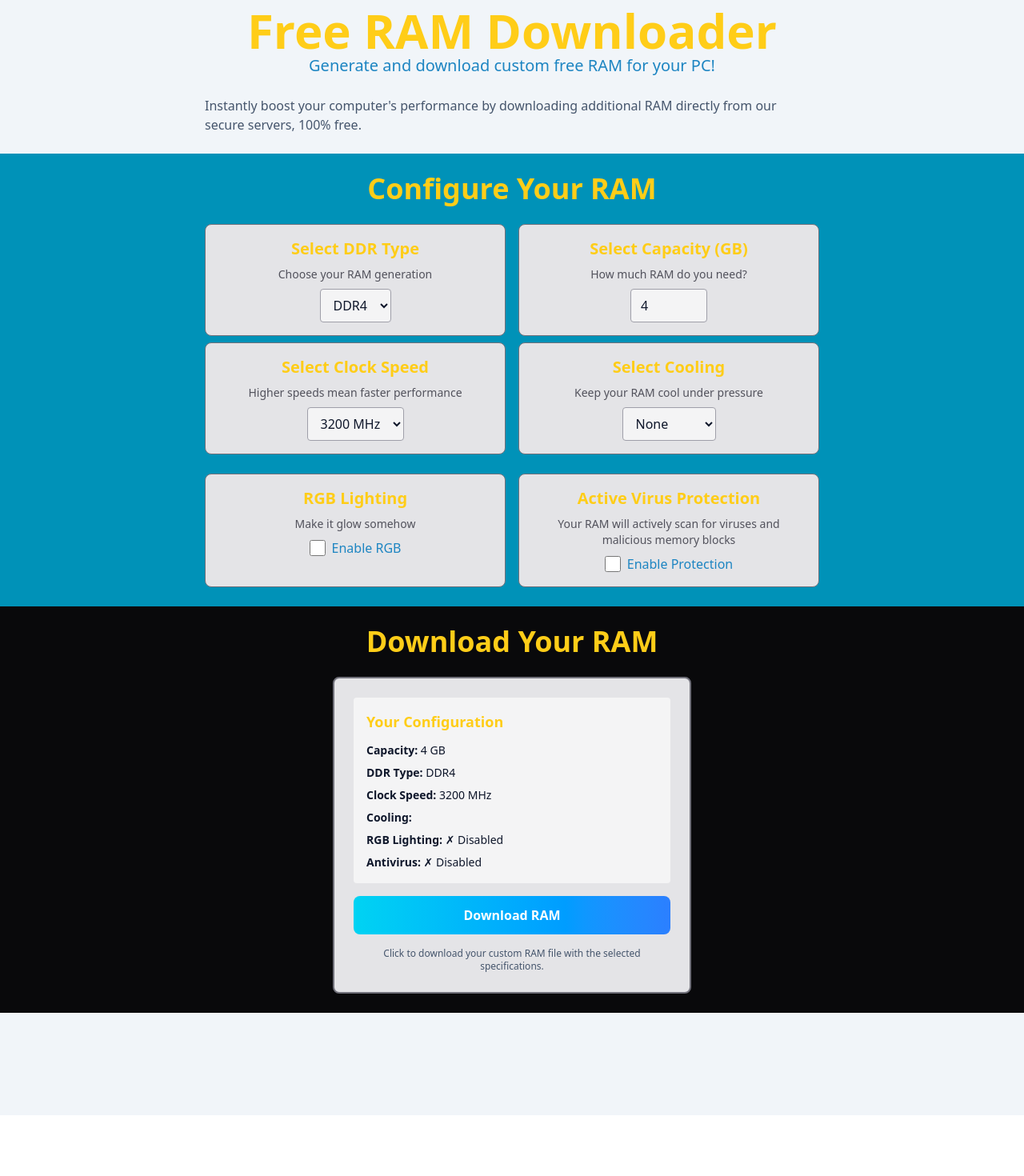
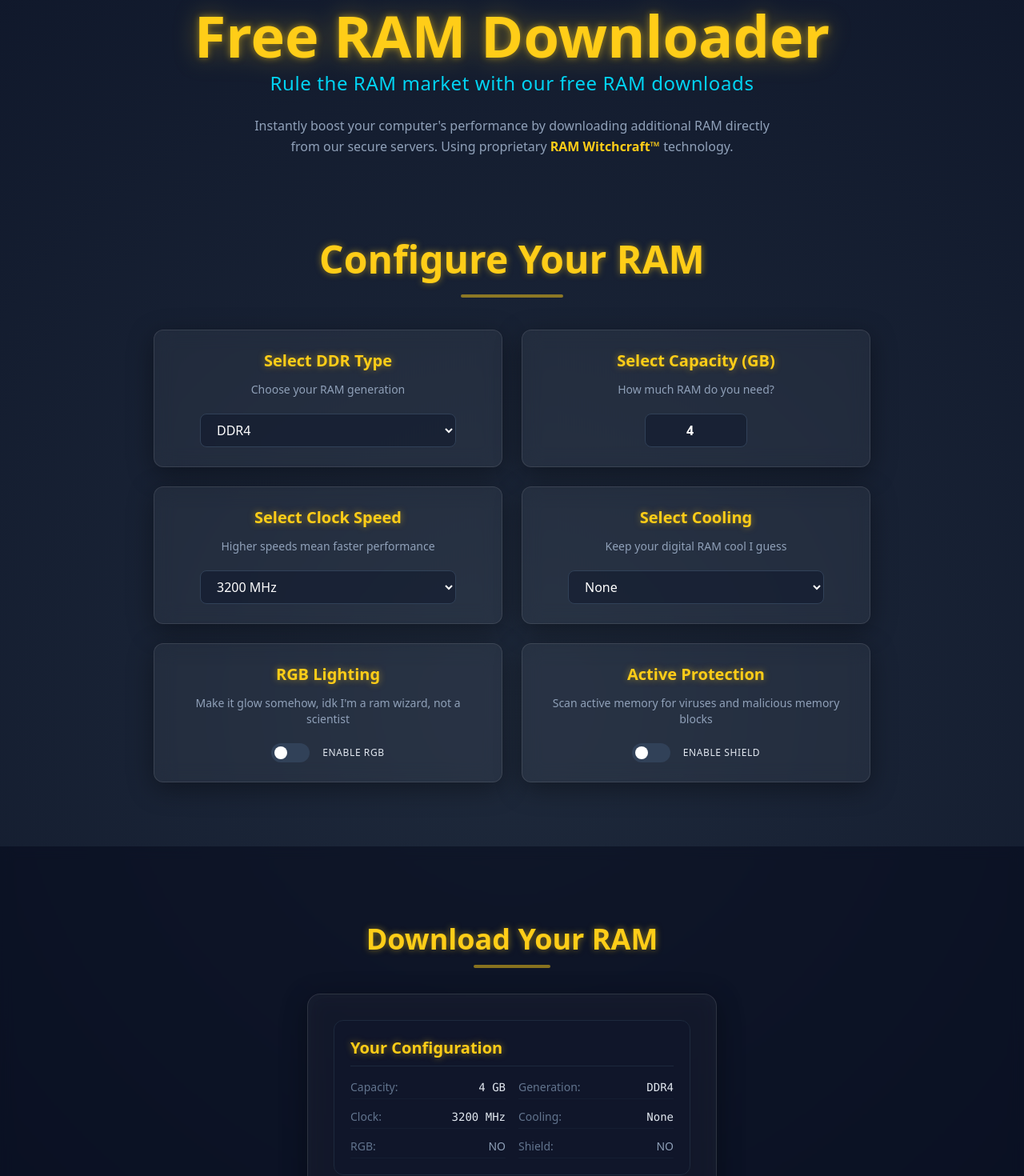
Before and after one commit to Zytronium/free_ram_downloader, a Next.js app: page / in a window 1280 px wide. Shown: the part 120-1590 px from the top of the page at 80% size. Before the commit the page ends 1514 px from the top, so only its background shows below. Built offline with nearby package versions, Linux system fonts and the light colour scheme; a web font is replaced by a local one.

Commit message:
Enhance styles with AI and a bit of human correction; add footer

```diff
--- a/src/app/globals.css
+++ b/src/app/globals.css
@@ -9,25 +9,65 @@
 }
 
 :root {
-  --background: #ffffff;
-  --foreground: #1d85c2;
+  --background: #0f172a;
+  --foreground: #f8fafc;
+  --accent: #38bdf8;
+  --accent-glow: rgba(56, 189, 248, 0.5);
+  --neon-yellow: #ffcd18;
+  --neon-yellow-glow: rgba(255, 205, 24, 0.5);
 }
 
 @theme inline {
   --color-text-light: #1d85c2;
   --color-text-dark: #74ccff;
   --color-text-neon: #ffcd18;
+  --animate-float: float 3s ease-in-out infinite;
+  --animate-glow: glow 2s ease-in-out infinite alternate;
+  --animate-pulse-slow: pulse 4s cubic-bezier(0.4, 0, 0.6, 1) infinite;
+
+  @keyframes glow {
+    from { box-shadow: 0 0 5px var(--accent-glow), 0 0 10px var(--accent-glow); }
+    to { box-shadow: 0 0 20px var(--accent-glow), 0 0 30px var(--accent-glow); }
+  }
 }
 
 @media (prefers-color-scheme: dark) {
   :root {
-    --background: #0a0a0a;
-    --foreground: #74ccff;
+    --background: #020617;
+    --foreground: #f8fafc;
   }
 }
 
 body {
-  background: var(--background);
+  background: radial-gradient(circle at center, #1e293b 0%, #0f172a 100%);
   color: var(--foreground);
   font-family: "Gltp Starion", Helvetica, sans-serif;
+  min-height: 100vh;
+  overflow-x: hidden;
 }
+
+.glass-card {
+  background: rgba(255, 255, 255, 0.05);
+  backdrop-filter: blur(12px);
+  -webkit-backdrop-filter: blur(12px);
+  border: 1px solid rgba(255, 255, 255, 0.1);
+  box-shadow: 0 8px 32px 0 rgba(0, 0, 0, 0.37);
+}
+
+.neon-border {
+  border: 1px solid var(--neon-yellow);
+  box-shadow: 0 0 10px var(--neon-yellow-glow);
+}
+
+.neon-text {
+  text-shadow: 0 0 8px var(--neon-yellow-glow);
+}
+
+.hover-lift {
+  transition: transform 0.2s ease, box-shadow 0.2s ease;
+}
+
+.hover-lift:hover {
+  transform: translateY(-4px);
+  box-shadow: 0 10px 25px -5px rgba(0, 0, 0, 0.4);
+}
--- a/src/app/page.tsx
+++ b/src/app/page.tsx
@@ -1,17 +1,19 @@
 import Header from "@/components/Header";
 import RAMConfigurator from "@/components/RAMConfigurator";
+import Footer from "@/components/Footer";
 
 export default function Home() {
   return (
     <div
-      className="flex min-h-screen w-full flex-col items-center bg-slate-100 font-sans dark:bg-slate-900">
+      className="flex min-h-screen w-full flex-col items-center font-sans">
       <main
-        className="flex min-h-screen w-full flex-col items-center py-32">
-        <div className="w-full max-w-3xl flex flex-col items-center">
+        className="flex min-h-screen w-full flex-col items-center pt-32">
+        <div className="w-full max-w-4xl px-6 flex flex-col items-center">
           <Header />
         </div>
         <RAMConfigurator />
       </main>
+      <Footer />
     </div>
   );
 }
--- a/src/components/ConfigureSection.tsx
+++ b/src/components/ConfigureSection.tsx
@@ -7,14 +7,16 @@ function ConfigWidget(props: {
   children?: ReactNode
 }) {
   return (
-    <div className="flex flex-col gap-2 bg-zinc-200 dark:bg-zinc-800 p-4
-    rounded-lg items-center border-1 border-zinc-500 w-full">
-      <h3 className="text-xl font-bold text-text-neon">{props.title}</h3>
+    <div className="flex flex-col gap-3 glass-card p-6
+    rounded-xl items-center w-full hover-lift transition-all group">
+      <h3 className="text-xl font-bold text-text-neon neon-text group-hover:scale-105 transition-transform">{props.title}</h3>
       {props.description && (
         <p
-          className="text-sm text-zinc-600 dark:text-zinc-400 text-center">{props.description}</p>
+          className="text-sm text-slate-400 text-center">{props.description}</p>
       )}
-      {props.children}
+      <div className="mt-2 w-full flex justify-center">
+        {props.children}
+      </div>
     </div>
   );
 }
@@ -45,18 +47,20 @@ export default function ConfigureSection(props: ConfigureSectionProps) {
   } = props;
 
   return (
-    <section id="confirgure" className="bg-cyan-600 w-full flex items-center justify-center py-6 px-16 flex-col">
-      <div className="w-full max-w-3xl flex flex-col items-center">
-        <h2 className="text-4xl font-bold text-text-neon">Configure Your RAM</h2>
-        <Spacer />
-        <div className="flex flex-row gap-4 w-full max-w-200">
-          <div className="flex flex-col gap-2 w-100 min-w-0">
+    <section id="configure" className="w-full flex items-center justify-center py-20 px-6 flex-col">
+      <div className="w-full max-w-5xl flex flex-col items-center">
+        <h2 className="text-5xl font-bold text-text-neon neon-text mb-16 relative">
+          Configure Your RAM
+          <div className="absolute -bottom-6 left-1/2 -translate-x-1/2 w-32 h-1 bg-text-neon rounded-full animate-pulse-slow"></div>
+        </h2>
+        <div className="grid grid-cols-1 md:grid-cols-2 gap-6 w-full max-w-4xl">
+          <div className="flex flex-col gap-6">
             <ConfigWidget title="Select DDR Type"
                           description="Choose your RAM generation">
             <select
                 value={ddr}
                 onChange={(e) => setDdr(e.target.value)}
-                className="px-3 py-2 rounded bg-zinc-100 dark:bg-zinc-700 text-slate-900 dark:text-white border border-zinc-400"
+                className="w-full max-w-xs px-4 py-2 rounded-lg bg-slate-900/50 text-white border border-slate-700 focus:border-cyan-500 outline-none transition-colors cursor-pointer"
               >
                 <option value="DDR3">DDR3</option>
                 <option value="DDR4">DDR4</option>
@@ -69,7 +73,7 @@ export default function ConfigureSection(props: ConfigureSectionProps) {
             <select
                 value={clock}
                 onChange={(e) => setClock(e.target.value)}
-                className="px-3 py-2 rounded bg-zinc-100 dark:bg-zinc-700 text-slate-900 dark:text-white border border-zinc-400"
+                className="w-full max-w-xs px-4 py-2 rounded-lg bg-slate-900/50 text-white border border-slate-700 focus:border-cyan-500 outline-none transition-colors cursor-pointer"
               >
                 <option value="2400">2400 MHz</option>
                 <option value="3200">3200 MHz</option>
@@ -79,7 +83,7 @@ export default function ConfigureSection(props: ConfigureSectionProps) {
             </ConfigWidget>
           </div>
 
-          <div className="flex flex-col gap-2 w-100 min-w-0">
+          <div className="flex flex-col gap-6">
             <ConfigWidget title="Select Capacity (GB)"
                           description="How much RAM do you need?">
             <input
@@ -88,16 +92,16 @@ export default function ConfigureSection(props: ConfigureSectionProps) {
                 max="1024"
                 value={size}
                 onChange={(e) => setSize(Number(e.target.value))}
-                className="px-3 py-2 rounded bg-zinc-100 dark:bg-zinc-700 text-slate-900 dark:text-white border border-zinc-400 w-24"
+                className="w-32 px-4 py-2 rounded-lg bg-slate-900/50 text-white border border-slate-700 focus:border-cyan-500 outline-none transition-colors text-center font-bold"
               />
             </ConfigWidget>
 
             <ConfigWidget title="Select Cooling"
-                          description="Keep your RAM cool under pressure">
+                          description="Keep your digital RAM cool I guess">
               <select
                 value={cooling}
                 onChange={(e) => setCooling(e.target.value)}
-                className="px-3 py-2 rounded bg-zinc-100 dark:bg-zinc-700 text-slate-900 dark:text-white border border-zinc-400"
+                className="w-full max-w-xs px-4 py-2 rounded-lg bg-slate-900/50 text-white border border-slate-700 focus:border-cyan-500 outline-none transition-colors cursor-pointer"
               >
                 <option value="">None</option>
                 <option value="Fan">Fan</option>
@@ -108,32 +112,36 @@ export default function ConfigureSection(props: ConfigureSectionProps) {
           </div>
         </div>
 
-        <Spacer />
-
-        <div className="flex flex-row gap-4 w-full max-w-200">
+        <div className="grid grid-cols-1 md:grid-cols-2 gap-6 w-full max-w-4xl mt-6">
           <ConfigWidget title="RGB Lighting"
-                        description="Make it glow somehow">
-          <label className="flex items-center gap-2 cursor-pointer">
+                        description="Make it glow somehow, idk I'm a ram wizard, not a scientist">
+          <label className="flex items-center gap-4 cursor-pointer group/label">
+              <div className={`w-12 h-6 rounded-full transition-colors relative ${rgb ? 'bg-cyan-500' : 'bg-slate-700'}`}>
+                <div className={`absolute top-1 left-1 w-4 h-4 rounded-full bg-white transition-transform ${rgb ? 'translate-x-6' : ''}`}></div>
+              </div>
               <input
                 type="checkbox"
                 checked={rgb}
                 onChange={(e) => setRgb(e.target.checked)}
-                className="w-5 h-5"
+                className="hidden"
               />
-              <span>Enable RGB</span>
+              <span className="font-medium text-slate-200 uppercase tracking-wider text-xs">Enable RGB</span>
             </label>
           </ConfigWidget>
 
-          <ConfigWidget title="Active Virus Protection"
-                        description="Your RAM will actively scan for viruses and malicious memory blocks">
-          <label className="flex items-center gap-2 cursor-pointer">
+          <ConfigWidget title="Active Protection"
+                        description="Scan active memory for viruses and malicious memory blocks">
+          <label className="flex items-center gap-4 cursor-pointer group/label">
+              <div className={`w-12 h-6 rounded-full transition-colors relative ${antivirus ? 'bg-cyan-500' : 'bg-slate-700'}`}>
+                <div className={`absolute top-1 left-1 w-4 h-4 rounded-full bg-white transition-transform ${antivirus ? 'translate-x-6' : ''}`}></div>
+              </div>
               <input
                 type="checkbox"
                 checked={antivirus}
                 onChange={(e) => setAntivirus(e.target.checked)}
-                className="w-5 h-5"
+                className="hidden"
               />
-              <span>Enable Protection</span>
+              <span className="font-medium text-slate-200 uppercase tracking-wider text-xs">Enable Shield</span>
             </label>
           </ConfigWidget>
         </div>
--- a/src/components/DownloadSection.tsx
+++ b/src/components/DownloadSection.tsx
@@ -63,51 +63,57 @@ export default function DownloadSection(props: DownloadSectionProps) {
   };
 
   return (
-    <section id="download" className="bg-zinc-950 w-full flex items-center justify-center py-6 px-16 flex-col">
-      <div className="w-full max-w-3xl flex flex-col items-center">
-        <h2 className="text-4xl font-bold text-text-neon">Download Your RAM</h2>
-        <Spacer />
+    <section id="download" className="w-full flex items-center justify-center py-24 px-6 flex-col bg-slate-950/50 backdrop-blur-sm">
+      <div className="w-full max-w-4xl flex flex-col items-center">
+        <h2 className="text-4xl font-bold text-text-neon neon-text mb-12 relative">
+          Download Your RAM
+          <div className="absolute -bottom-4 left-1/2 -translate-x-1/2 w-24 h-1 bg-text-neon rounded-full animate-pulse-slow"></div>
+        </h2>
 
-        <div className="bg-zinc-200 dark:bg-zinc-800 p-6 rounded-lg border-2 border-zinc-500 w-full max-w-md">
-          <div className="flex flex-col gap-4">
-            <div className="bg-zinc-100 dark:bg-zinc-700 p-4 rounded">
-              <h3 className="text-lg font-bold text-text-neon mb-3">Your Configuration</h3>
-              <div className="space-y-2 text-sm text-slate-900 dark:text-white">
-                <p><span className="font-semibold">Capacity:</span> {size} GB</p>
-                <p><span className="font-semibold">DDR Type:</span> {ddr}</p>
-                <p><span className="font-semibold">Clock Speed:</span> {clock} MHz</p>
-                <p><span className="font-semibold">Cooling:</span> {cooling}</p>
-                <p><span className="font-semibold">RGB Lighting:</span> {rgb ? '✓ Enabled' : '✗ Disabled'}</p>
-                <p><span className="font-semibold">Antivirus:</span> {antivirus ? '✓ Enabled' : '✗ Disabled'}</p>
+        <div className="glass-card p-8 rounded-2xl border border-slate-700 w-full max-w-lg shadow-2xl relative overflow-hidden group">
+          <div className="absolute top-0 left-0 w-full h-1 bg-gradient-to-r from-transparent via-cyan-400 to-transparent scale-x-0 group-hover:scale-x-100 transition-transform duration-700"></div>
+
+          <div className="flex flex-col gap-6">
+            <div className="bg-slate-900/80 p-5 rounded-xl border border-slate-800">
+              <h3 className="text-xl font-bold text-text-neon neon-text mb-4 border-b border-slate-800 pb-2">Your Configuration</h3>
+              <div className="grid grid-cols-2 gap-y-3 gap-x-4 text-sm">
+                <p className="flex justify-between border-b border-slate-800/50 pb-1"><span className="text-slate-500">Capacity:</span> <span className="text-slate-200 font-mono">{size} GB</span></p>
+                <p className="flex justify-between border-b border-slate-800/50 pb-1"><span className="text-slate-500">Generation:</span> <span className="text-slate-200 font-mono">{ddr}</span></p>
+                <p className="flex justify-between border-b border-slate-800/50 pb-1"><span className="text-slate-500">Clock:</span> <span className="text-slate-200 font-mono">{clock} MHz</span></p>
+                <p className="flex justify-between border-b border-slate-800/50 pb-1"><span className="text-slate-500">Cooling:</span> <span className="text-slate-200 font-mono">{cooling || 'None'}</span></p>
+                <p className="flex justify-between border-b border-slate-800/50 pb-1"><span className="text-slate-500">RGB:</span> <span className={rgb ? 'text-green-400 font-bold' : 'text-slate-400'}>{rgb ? 'YES' : 'NO'}</span></p>
+                <p className="flex justify-between border-b border-slate-800/50 pb-1"><span className="text-slate-500">Shield:</span> <span className={antivirus ? 'text-green-400 font-bold' : 'text-slate-400'}>{antivirus ? 'YES' : 'NO'}</span></p>
               </div>
             </div>
 
             {error && (
-              <div className="bg-red-100 dark:bg-red-900 border border-red-400 dark:border-red-600 text-red-800 dark:text-red-100 px-4 py-3 rounded">
-                <p className="text-sm">{error}</p>
+              <div className="bg-red-500/10 border border-red-500/50 text-red-200 px-4 py-3 rounded-lg flex items-center gap-3">
+                <span className="text-xl">⚠️</span>
+                <p className="text-xs uppercase tracking-wider">{error}</p>
               </div>
             )}
 
             <button
               onClick={handleDownload}
               disabled={isLoading}
-              className="w-full px-6 py-3 bg-gradient-to-r from-cyan-400 to-blue-500 hover:from-cyan-500 hover:to-blue-600 disabled:from-gray-400 disabled:to-gray-500 text-white font-bold rounded-lg transition duration-200 disabled:cursor-not-allowed"
+              className="w-full relative px-6 py-4 bg-gradient-to-br from-cyan-500 to-blue-600 hover:from-cyan-400 hover:to-blue-500 disabled:from-slate-700 disabled:to-slate-800 text-white font-black text-lg uppercase tracking-widest rounded-xl transition-all duration-300 shadow-lg hover:shadow-cyan-500/25 active:scale-[0.98] disabled:cursor-not-allowed group overflow-hidden"
             >
+              <div className="absolute inset-0 w-full h-full bg-white/10 translate-y-full group-hover:translate-y-0 transition-transform"></div>
               {isLoading ? (
-                <span className="flex items-center justify-center gap-2">
-                  <svg className="animate-spin h-5 w-5" xmlns="http://www.w3.org/2000/svg" fill="none" viewBox="0 0 24 24">
+                <span className="flex items-center justify-center gap-3">
+                  <svg className="animate-spin h-6 w-6 text-white" xmlns="http://www.w3.org/2000/svg" fill="none" viewBox="0 0 24 24">
                     <circle className="opacity-25" cx="12" cy="12" r="10" stroke="currentColor" strokeWidth="4"></circle>
                     <path className="opacity-75" fill="currentColor" d="M4 12a8 8 0 018-8V0C5.373 0 0 5.373 0 12h4zm2 5.291A7.962 7.962 0 014 12H0c0 3.042 1.135 5.824 3 7.938l3-2.647z"></path>
                   </svg>
-                  Generating...
+                  Allocating...
                 </span>
               ) : (
-                'Download RAM'
+                'INITIALIZE DOWNLOAD'
               )}
             </button>
 
-            <p className="text-xs text-slate-600 dark:text-slate-400 text-center">
-              Click to download your custom RAM file with the selected specifications.
+            <p className="text-[10px] text-slate-500 text-center uppercase tracking-widest leading-relaxed">
+              * By clicking you agree that RAM is a digital concept and no physical sticks will be mailed.
             </p>
           </div>
         </div>
--- /dev/null
+++ b/src/components/Footer.tsx
@@ -0,0 +1,21 @@
+export default function Footer() {
+  return (
+    <footer className="w-full bg-slate-900 border-t border-slate-800 py-4 px-6 mt-auto">
+      <div className="max-w-6xl mx-auto flex flex-col items-center gap-4">
+        <div className="flex flex-col gap-2 items-center">
+          <h2 className="font-bold neon-text ">Free RAM Downloader</h2>
+          <p className="text-slate-400 text-sm max-w-xs text-center">
+            The world&apos;s most trusted source for digital memory downloads since
+            2026.
+          </p>
+        </div>
+
+        <p className="text-slate-500 text-xs text-center">
+          © 2026 <a href="https://zytronium.dev/" target="_blank"
+                    rel="noopener noreferrer"
+                    className="hover:text-text-neon transition-colors">Zytronium</a>
+        </p>
+      </div>
+    </footer>
+  );
+}
--- a/src/components/Header.tsx
+++ b/src/components/Header.tsx
@@ -3,12 +3,17 @@ import Spacer from "@/components/Spacer";
 export default function Header() {
   return (
     <div className="flex flex-col items-center">
-      <h1 className="text-6xl font-bold text-text-neon">Free RAM Downloader</h1>
-      <p className="text-xl">Generate and download custom free RAM for your PC!</p>
+      <h1 className="text-7xl font-bold text-text-neon neon-text mb-2 drop-shadow-[0_0_15px_rgba(255,205,24,0.3)]">
+        Free RAM Downloader
+      </h1>
+      <p className="text-2xl text-cyan-400 font-medium tracking-wide">
+        Rule the RAM market with our free RAM downloads
+      </p>
       <Spacer />
-      <p className="text-slate-600 dark:text-slate-400">
+      <p className="text-slate-400 text-center max-w-2xl leading-relaxed">
         Instantly boost your computer&apos;s performance by downloading
-        additional RAM directly from our secure servers, 100% free.
+        additional RAM directly from our secure servers. Using proprietary
+        <span className="text-text-neon font-semibold"> RAM Witchcraft™</span> technology.
       </p>
       <Spacer />
     </div>
```
